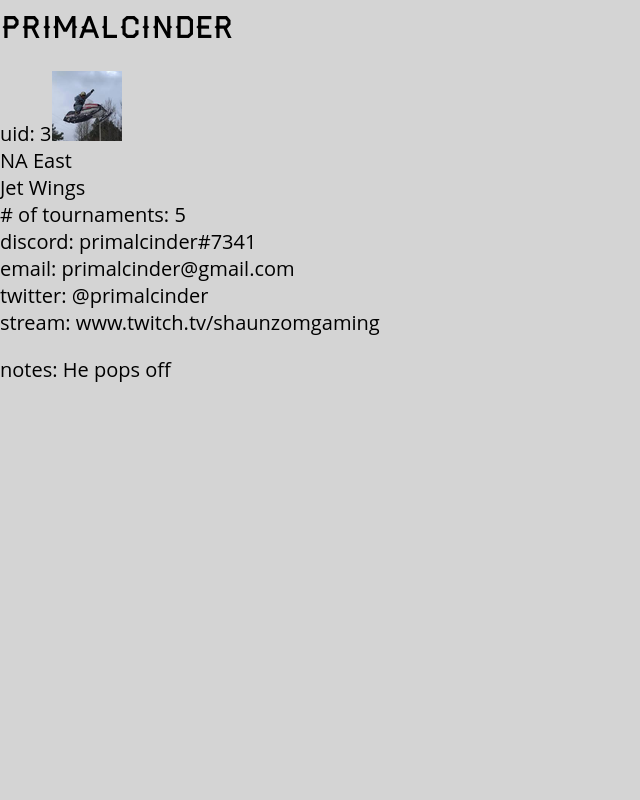
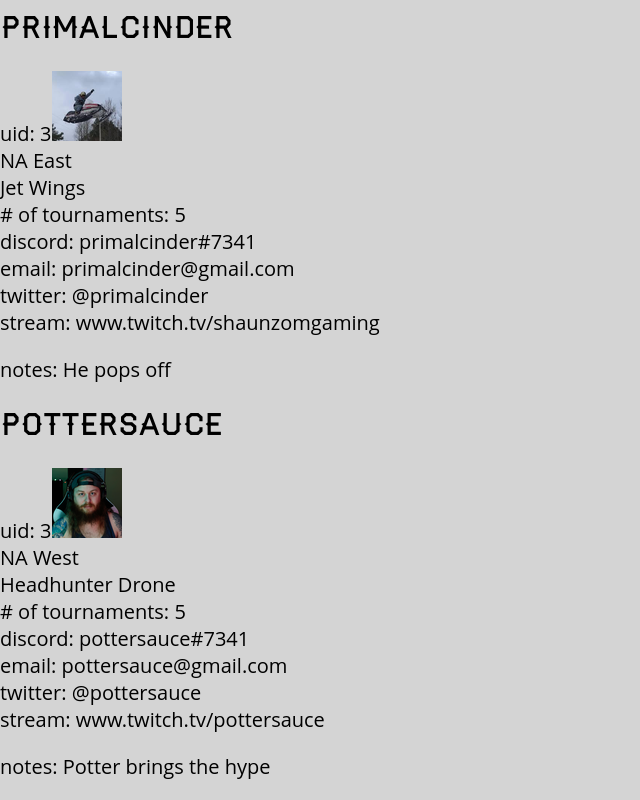
Before and after one commit to shauncallaghan508/shaunzomdotcom, a React (Create React App) app: page /darwin/tourneymaker in a window 1280 px wide. Shown: the part 851-1651 px from the top of the page, without its empty margins (0-640 px from the left). Before the commit the page ends 1254 px from the top, so only its background shows below. Built offline with nearby package versions, Linux system fonts and the light colour scheme; what re-base would draw is missing.

Commit message:
add gamers

```diff
--- a/src/components/BracketInfo.js
+++ b/src/components/BracketInfo.js
@@ -27,7 +27,7 @@ class BracketInfo extends React.Component {
                     <div>
                         Bracket Name: <input name="name" type="text" placeholder="Bracket Name" value={name} onChange={this.handleChange}/>
                         Director: <input name="director" type="text" placeholder="Director Name" value={director} onChange={this.handleChange}/>
-                        Location: <select name="location" value={location} onChange={this.handleChange} >
+                        Location: <select name="location" value={location} onChange={this.handleChange}>
                                 <option value="">Select Location</option>
                                 <option value="NA East">NA East</option>
                                 <option value="NA West">NA West</option>
--- a/src/darwin-gamers.js
+++ b/src/darwin-gamers.js
@@ -4,6 +4,7 @@ const darwinGamers = {
     name: "Shaun Zom Gaming",
     image: "/images/pfp/szg.jpeg",
     mainclass: "Grapple Gauntlet",
+    director: true,
     location: "NA East",
     tourneycount: 2,
     email: "shaunzomgaming@gmail.com",
@@ -15,6 +16,7 @@ const darwinGamers = {
   Cole_Story_Bro: {
     uid: 2,
     name: "Cole_Story_Bro",
+    director: false,
     image: "/images/pfp/cole.png",
     mainclass: "Headhunter Drone",
     location: "NA East",
@@ -30,6 +32,7 @@ const darwinGamers = {
     name: "PrimalCinder",
     image: "/images/pfp/cole.png",
     mainclass: "Jet Wings",
+    director: false,
     location: "NA East",
     tourneycount: 5,
     email: "primalcinder@gmail.com",
@@ -37,6 +40,20 @@ const darwinGamers = {
     stream: "www.twitch.tv/shaunzomgaming",
     twitter: "primalcinder",
     notes: "He pops off"
+  },
+  PotterSauce: {
+    uid: 3,
+    name: "PotterSauce",
+    image: "/images/pfp/potter.png",
+    mainclass: "Headhunter Drone",
+    director: true,
+    location: "NA West",
+    tourneycount: 5,
+    email: "pottersauce@gmail.com",
+    discord: "pottersauce#7341",
+    stream: "www.twitch.tv/pottersauce",
+    twitter: "pottersauce",
+    notes: "Potter brings the hype"
   }
 };
 
```
Also changed, not shown: public/images/pfp/potter.png (added).
